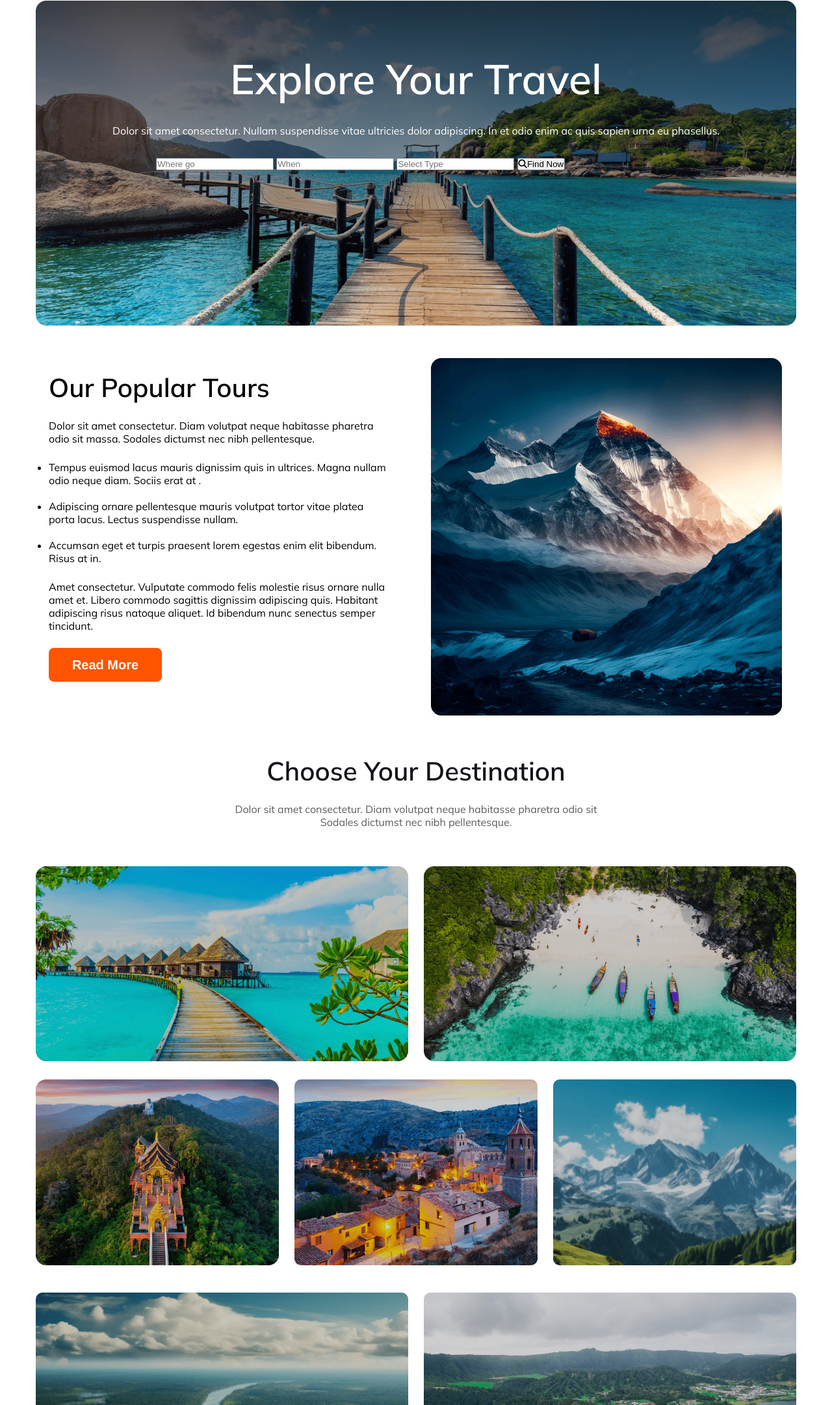
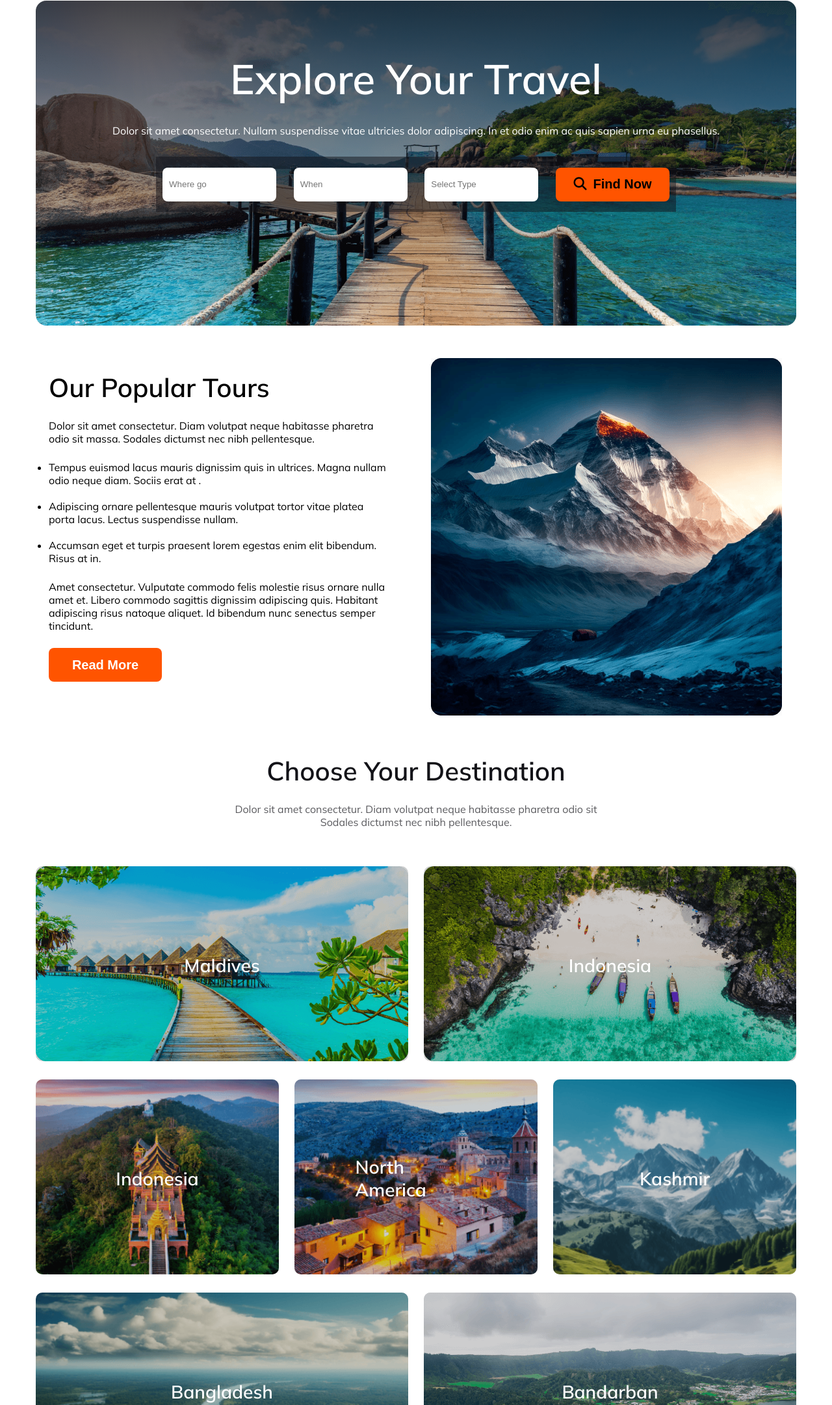
Before and after one commit to Fardin15/My-second-assignment, a plain HTML site: page index.html in a window 1280 px wide. Shown: the part 94-2256 px from the top of the page at 65% size. Drawn offline with Linux system fonts and the light colour scheme.

Commit message:
started to making responsive

```diff
--- a/index.html
+++ b/index.html
@@ -41,11 +41,17 @@
                         Dolor sit amet consectetur. Nullam suspendisse vitae ultricies dolor adipiscing. In et odio enim ac quis sapien urna eu phasellus.
                         </p>
                         <div class="input-items">
-                            <input type="text" placeholder="Where go">
-                            <input type="text" placeholder="When">
-                            <input type="text" placeholder="Select Type">
+                            <div class="where-go input">
+                                <input type="text" placeholder="Where go">
+                            </div>
+                            <div class="when input">
+                                <input type="text" placeholder="When">
+                            </div>
+                            <div class="select input">
+                                <input type="text" placeholder="Select Type">
+                            </div>
                             <button class="btn">
-                                <i class="fa-solid fa-magnifying-glass"></i>Find Now
+                                <i class="fa-solid fa-magnifying-glass search"></i>Find Now
                             </button>
                         </div>
                     </div>
@@ -86,24 +92,45 @@
                 <div class="destination-imgs">
                     <div class="grid-img-1 grid-items">
                         <img width="573px" height="300px" src="Images/Rectangle 5.png" alt="">
+                        <div class="text">
+                            <p>Maldives</p>
+                        </div>
                     </div>
                     <div class="grid-img-2 grid-items">
                         <img width="573px" height="300px" src="Images/Rectangle 8.png" alt="">
+                        <div class="text">
+                            <p>Indonesia</p>
+                        </div>
                     </div>
                     <div class="grid-img-3 grid-items">
-                        <img width="374px" height="286px" src="Images/Rectangle 6.png" alt="">
+                        <img width="374px" height="300px" src="Images/Rectangle 6.png" alt="">
+                        <div class="text">
+                            <p>Indonesia</p>
+                        </div>
                     </div>
                     <div class="grid-img-4 grid-items">
-                        <img width="474px" height="286px" src="Images/Rectangle 7.png" alt="">
+                        <img width="474px" height="300px" src="Images/Rectangle 7.png" alt="">
+                        <div class="text">
+                            <p>North America</p>
+                        </div>
                     </div>
                     <div class="grid-img-5 grid-items">
-                        <img width="274px" height="286" src="Images/Rectangle 9.png" alt="">
+                        <img width="274px" height="300px" src="Images/Rectangle 9.png" alt="">
+                        <div class="text">
+                            <p>Kashmir</p>
+                        </div>
                     </div>
                     <div class="grid-img-6 grid-items">
                         <img width="473px" height="300px" src="Images/Rectangle 11.png" alt="">
+                        <div class="text">
+                            <p>Bangladesh</p>
+                        </div>
                     </div>
                     <div class="grid-img-7 grid-items">
                         <img width="673px" height="300px" src="Images/Rectangle 10.png" alt="">
+                        <div class="text">
+                            <p>Bandarban</p>
+                        </div>
                     </div>
                 </div>
             </div>
@@ -145,10 +172,10 @@
                     <h1>Newsletter</h1>
                     <p>Get your daily dose of travel news & tips. Sign up today!</p>
                     <hr>
-                    <label for="name"></label>
-                    <input type="name" placeholder="Enter your name">
-                    <label for="email"></label>
-                    <input type="email" placeholder="Enter your email">
+
+                    <input class="input" type="name" placeholder="Enter your name">
+
+                    <input class="input" type="email" placeholder="Enter your email">
                     <button class="subscribe">Subscribe</button>
                 </div>
                 <div class="newsletter-img">
--- a/style.css
+++ b/style.css
@@ -82,7 +82,6 @@ body{
     gap: 30px;
     color: #FFFFFF;
     padding-top: 80px;
-
 }
 
 .banner-main h1{
@@ -98,6 +97,44 @@ body{
 .input-items{
     width: 800px;
     height: 85px;
+    display: flex;
+    justify-content: center;
+    align-items: center;
+    width: 800px;
+    background:#13131880 ;
+    justify-content: space-between;
+    padding: 10px;
+    font-size: 16px;
+}
+
+.input-items .input input{
+    width: 175px;
+    height: 52px;
+    font-weight: 400;
+    padding: 10px;
+    border:none;
+    border-radius: 8px;
+    outline: none;
+}
+
+.input-items .btn{
+    width: 175px;
+    height: 52px;
+    font-weight: 700;
+    background-color: #FF5400;
+    border-radius: 8px;
+    border: none;
+    font-size: 20px;
+    transition: .4s;
+}
+
+.input-items .btn:hover{
+    transform: scale(1.2);
+    cursor: pointer;
+}
+
+.btn .search{
+    margin-right: 10px;
 }
 /* banner section ends here */
 
@@ -150,6 +187,7 @@ body{
 
 .history-description .btn-primary:hover{
     transform: scale(1.2);
+    cursor: pointer;
 }
 /* history section ends here */
 
@@ -190,6 +228,7 @@ body{
     width: 100%;
     object-fit: cover;
     border-radius: 10px;
+    background: linear-gradient(0deg, rgba(19, 19, 24, 0.20) 0%, rgba(19, 19, 24, 0.20) 100%)
 }
 
 .grid-img-1{
@@ -222,6 +261,17 @@ body{
 
 .grid-items{
     transition: .4s;
+    position: relative;
+}
+
+.grid-items .text{
+    position: absolute;
+    font-size: 28px;
+    font-weight: 800;
+    color: #FFFFFF;
+    top: 50%;
+    left: 50%;
+    transform: translate(-50%,-50%);
 }
 
 .grid-items:hover{
@@ -247,6 +297,7 @@ body{
     font-size: 40px;
     font-weight: 800;
     color: #131318;
+    margin-bottom: 20px;
 }
 
 .choosing-description p{
@@ -264,7 +315,7 @@ body{
 
 .cards{
     width: 48%;
-    padding: 15px;
+    padding: 30px;
     margin-bottom: 10px;
     height: 284px;
     border-radius: 16px;
@@ -286,6 +337,8 @@ body{
 .cards p{
     font-size: 16px;
     font-weight: 400;
+    width: 500px;
+    margin-top: 20px;
 }
 
 .card-one{
@@ -332,6 +385,7 @@ body{
     font-size: 16px;
     font-weight: 400;
     margin-bottom: 24px;
+    width: 400px;
 }
 hr{
     width: 393px;
@@ -349,6 +403,7 @@ hr{
     font-weight: 400;
     border-radius: 8px;
     border: none;
+    outline: none;
 }
 
 .newsletter-main .subscribe{
@@ -365,7 +420,8 @@ hr{
 }
 
 .subscribe:hover{
-    transform: scale(0.9);
+    transform: scale(1.1);
+    cursor: pointer;
 }
 
 .newsletter-img{
@@ -460,3 +516,22 @@ hr{
     font-weight: 300;
 }
 /* footer ends here */
+
+/* responsive starts here */
+@media only screen and (max-width:600px){
+    .nav-container{
+        width: 100%;
+    }
+    .nav-logo{
+        flex-direction: column;
+    }
+    .banner-main{
+        width: 100%;
+    }
+    .banner-main h1{
+        font-size: 50px;
+    }
+    .banner-main p{
+    }
+}
+/* responsive ends here */
```
Also changed, not shown: Images/hotelimg.png (deleted).
